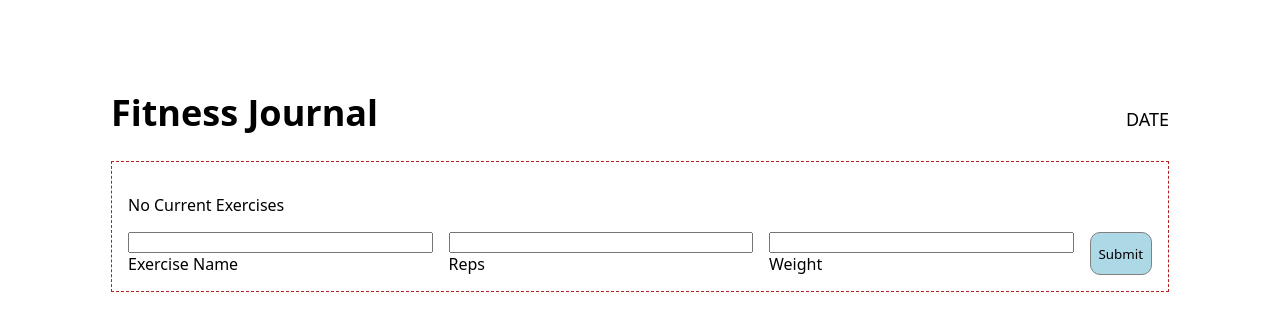
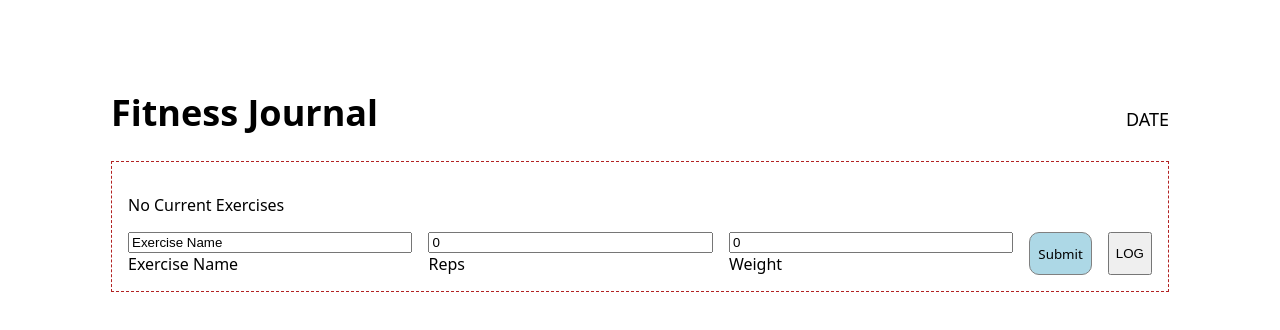
Before and after one commit to HamadNabizada/fitnessTracker, a React (Vite) app: page / in a window 1280 px wide. Both pictures are taken after a click on the button "+ Add Exercise". Shown: the top 330 px of the page. Built offline with nearby package versions, Linux system fonts and the light colour scheme.

Commit message:
input fields are saved to state

```diff
--- a/src/App.jsx
+++ b/src/App.jsx
@@ -6,6 +6,11 @@ import { useState } from 'react'
 function App() {
   let [addingExercise, setAddingExercise] = useState(false);
   let listOfExercises = []
+  let [exerciseForm, setExerciseForm] = useState({
+    exerciseName:'Exercise Name',
+    reps:0,
+    weight:0
+  })
 
   const emptyListElem = (
     <p>No Current Exercises</p>
@@ -14,12 +19,29 @@ function App() {
     <p>Bench Press, 5x5, 135lb</p>
   )
 
+  let [title, setTitle] = useState({first: "default title"})
+  function titleChange(e){
+    console.log(`title before change: ${title.first}`)
+    setTitle({first:"changed"})
+    console.log(`title after change: ${title.first}`)
+  }
 
   function addNewExercise(){
     setAddingExercise(true)
   }
   function submitInputForm(){
     setAddingExercise(false)
+  }
+
+  function handleChange(e){
+    // setExerciseForm()
+    console.log('updating change')
+    setExerciseForm(prev=>(
+      {
+        ...prev,
+        [e.target.name]:e.target.value
+      }
+    ))
   }
 
   return (
@@ -30,7 +52,8 @@ function App() {
       </div>
       <div className='workout-chart-wrapper'>
       {listOfExercises.length == 0 ? emptyListElem : listOfExercisesElem}
-      {!addingExercise ? <AddWorkout handleClick={addNewExercise} /> : <WorkoutInputForm handleSubmit={submitInputForm}/>}
+      {!addingExercise ? <AddWorkout handleClick={addNewExercise} /> :
+        <WorkoutInputForm titleChange={titleChange} title={title} handleChange={handleChange} exerciseForm={exerciseForm} handleSubmit={submitInputForm}/>}
       </div>
     </>
   )
--- a/src/components/WorkoutInputForm.jsx
+++ b/src/components/WorkoutInputForm.jsx
@@ -1,24 +1,33 @@
 import './../componentcss/WorkoutInputForm.css'
 import SubmitButton from './SubmitButton'
 
-export default function WorkoutInputForm({handleSubmit}){
+export default function WorkoutInputForm({
+    handleSubmit,
+    exerciseForm,
+    handleChange
+}){
+
+    function logInfo(){
+        console.log(exerciseForm)
+    }
 
     return(
         <>
             <div className='input-wrapper'>
                 <div className='input-label-pair'>
-                    <input className='input-styling'></input>
+                    <input onClick={(e)=>e.target.select()} name='exerciseName' onChange={handleChange} value={exerciseForm.exerciseName} className='input-styling'></input>
                     <label>Exercise Name</label>
                 </div>
                 <div className='input-label-pair'>
-                    <input className='input-styling'></input>
+                    <input onClick={(e)=>e.target.select()}  name='reps' onChange={handleChange} value={exerciseForm.reps} className='input-styling'></input>
                     <label>Reps</label>
                 </div>
                 <div className='input-label-pair'>
-                    <input className='input-styling'></input>
+                    <input onClick={(e)=>e.target.select()} name='weight' onChange={handleChange} value={exerciseForm.weight} className='input-styling'></input>
                     <label>Weight</label>
                 </div>
                 <SubmitButton handleSubmit={handleSubmit}/>
+                <button onClick={logInfo}>LOG</button>
             </div>
         </>
     )
```
